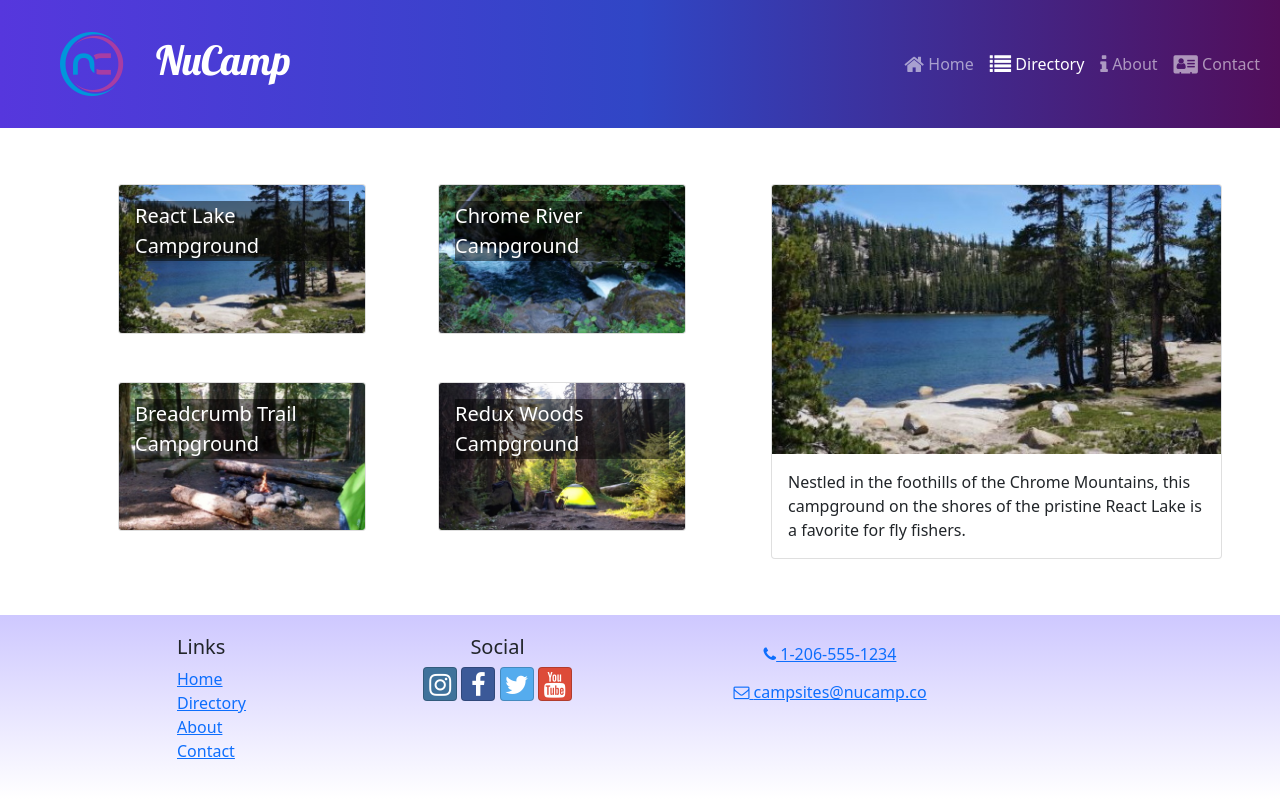
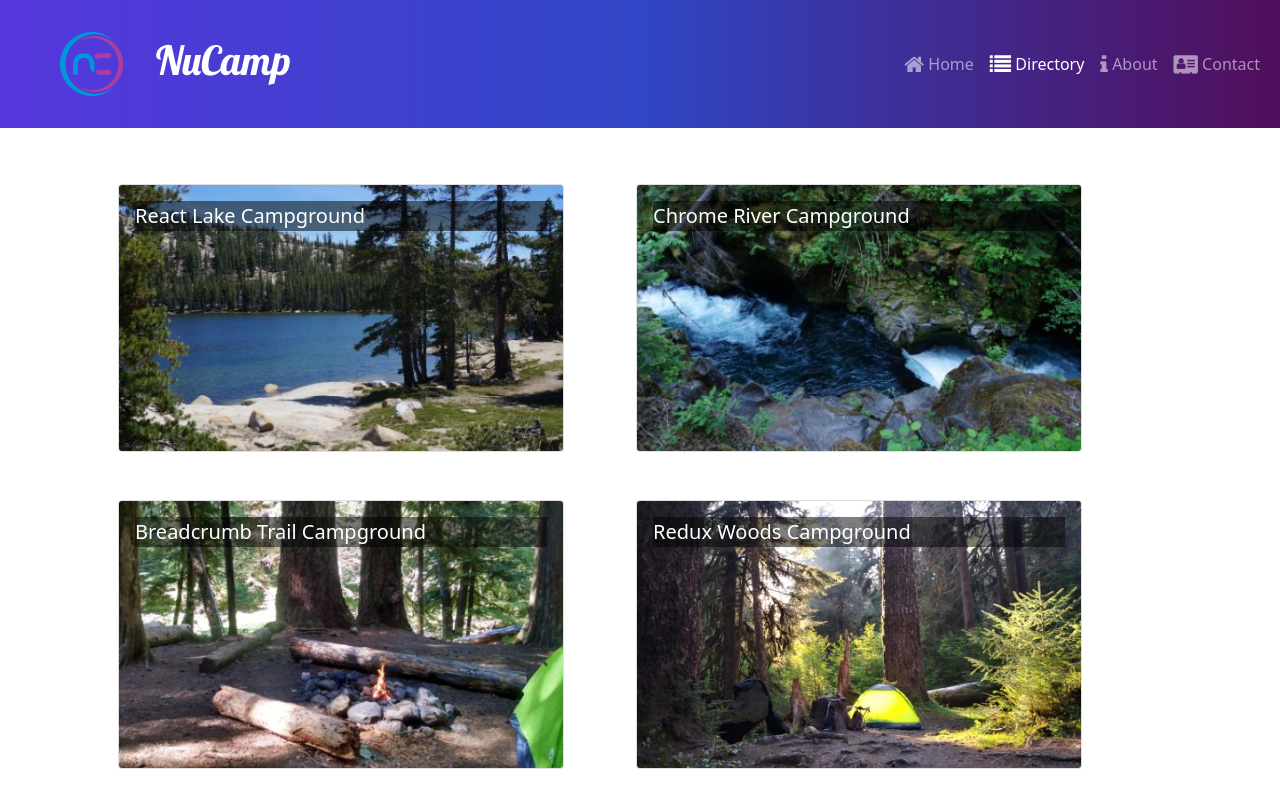
Before and after one commit to Kong-Judy/React-Course-Project, a React (Create React App) app: page /directory in a window 1280 px wide. Shown: the top 800 px of the page. Built offline with nearby package versions, Linux system fonts and the light colour scheme.

Commit message:
Homepage Display

```diff
--- a/src/App.js
+++ b/src/App.js
@@ -4,6 +4,7 @@
 import Footer from './components/Footer';
 import Header from './components/Header';
 import CampsitesDirectoryPage from './pages/CampsitesDirectoryPage';
+import CampsiteDetailPage from './pages/CampsiteDetailPage';
 import './App.css';
 
 function App() {
@@ -14,6 +15,10 @@
                 <Route path="/" element={<HomePage />} />
                 <Route path="contact" element={<ContactPage />} />
                 <Route path="directory" element={<CampsitesDirectoryPage />} />
+                <Route
+                    path="directory/:campsiteId"
+                    element={<CampsiteDetailPage />}
+                />
             </Routes>
             <Footer />
         </div>
--- a/src/features/campsites/CampsiteCard.js
+++ b/src/features/campsites/CampsiteCard.js
@@ -1,8 +1,10 @@
 import { Card, CardImg, CardImgOverlay, CardTitle } from 'reactstrap';
+import { Link } from 'react-router-dom';
 
 const CampsiteCard = ({ campsite }) => {
-    const { image, name } = campsite;
+    const { id, image, name } = campsite;
     return (
+        <Link to={`${id}`}>
             <Card>
                 <CardImg width="100%" src={image} alt={name} />
                 <CardImgOverlay>
@@ -11,6 +13,7 @@
                     </CardTitle>
                 </CardImgOverlay>
             </Card>
+        </Link>
     );
 };
 
--- a/src/features/campsites/CampsitesList.js
+++ b/src/features/campsites/CampsitesList.js
@@ -2,19 +2,14 @@
 import CampsiteCard from './CampsiteCard';
 import { selectAllCampsites } from './campsitesSlice';
 
-const CampsitesList = ({ setCampsiteId }) => {
+const CampsitesList = () => {
     const campsites = selectAllCampsites();
 
     return (
         <Row className="ms-auto">
             {campsites.map(campsite => {
                 return (
-                    <Col
-                        md="5"
-                        className="m-4"
-                        key={campsite.id}
-                        onClick={() => setCampsiteId(campsite.id)}
-                    >
+                    <Col md="5" className="m-4" key={campsite.id}>
                         <CampsiteCard campsite={campsite} />
                     </Col>
                 );
--- a/src/features/campsites/campsitesSlice.js
+++ b/src/features/campsites/campsitesSlice.js
@@ -5,7 +5,7 @@
 };
 
 export const selectCampsiteById = id => {
-    return CAMPSITES.find(camspite => camspite.id === id);
+    return CAMPSITES.find(camspite => camspite.id === parseInt(id));
 };
 
 export const selectFeaturedCampsite = () => {
--- a/src/index.js
+++ b/src/index.js
@@ -1,10 +1,10 @@
 import React from 'react';
 import { createRoot } from 'react-dom/client';
 import { BrowserRouter } from 'react-router-dom';
+import './index.css';
+import App from './App';
+import { store } from './app/store';
 import { Provider } from 'react-redux';
-import { store } from './app/store';
-import App from './App';
-import './index.css';
 import 'bootstrap/dist/css/bootstrap.min.css';
 import 'bootstrap-social/bootstrap-social.css';
 import 'font-awesome/css/font-awesome.css';
--- /dev/null
+++ b/src/pages/CampsiteDetailPage.js
@@ -0,0 +1,19 @@
+import { Container, Row } from 'reactstrap';
+import { useParams } from 'react-router-dom';
+import { selectCampsiteById } from '../features/campsites/campsitesSlice';
+import CampsiteDetail from '../features/campsites/CampsiteDetail';
+
+const CampsiteDetailPage = () => {
+    const { campsiteId } = useParams();
+    const campsite = selectCampsiteById(campsiteId);
+
+    return (
+        <Container>
+            <Row>
+                <CampsiteDetail campsite={campsite} />
+            </Row>
+        </Container>
+    );
+};
+
+export default CampsiteDetailPage;
--- a/src/pages/CampsitesDirectoryPage.js
+++ b/src/pages/CampsitesDirectoryPage.js
@@ -1,29 +1,10 @@
-import { useState } from 'react';
-import { Container, Row, Col } from 'reactstrap';
-import CampsiteDetail from '../features/campsites/CampsiteDetail';
+import { Container } from 'reactstrap';
 import CampsitesList from '../features/campsites/CampsitesList';
-import { selectCampsiteById } from '../features/campsites/campsitesSlice';
 
 const CampsitesDirectoryPage = () => {
-    const [campsiteId, setCampsiteId] = useState(0);
-    const selectedCampsite = selectCampsiteById(campsiteId);
-    // let selectedCampsite = selectRandomCampsite();
-
-    // const toggleCampsite = () => {
-    //     selectedCampsite = selectRandomCampsite();
-    //     console.log(selectedCampsite);
-    // };
-
     return (
         <Container>
-            <Row>
-                <Col sm="5" md="7">
-                    <CampsitesList setCampsiteId={setCampsiteId} />
-                </Col>
-                <Col sm="7" md="5">
-                    <CampsiteDetail campsite={selectedCampsite} />
-                </Col>
-            </Row>
+            <CampsitesList />
         </Container>
     );
 };
```
Lines whose indentation alone changed are shown as unchanged.
